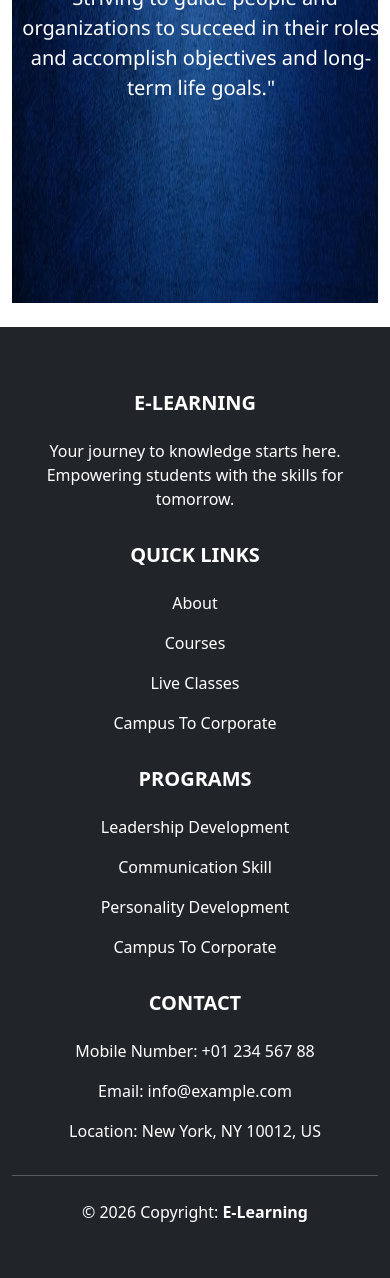
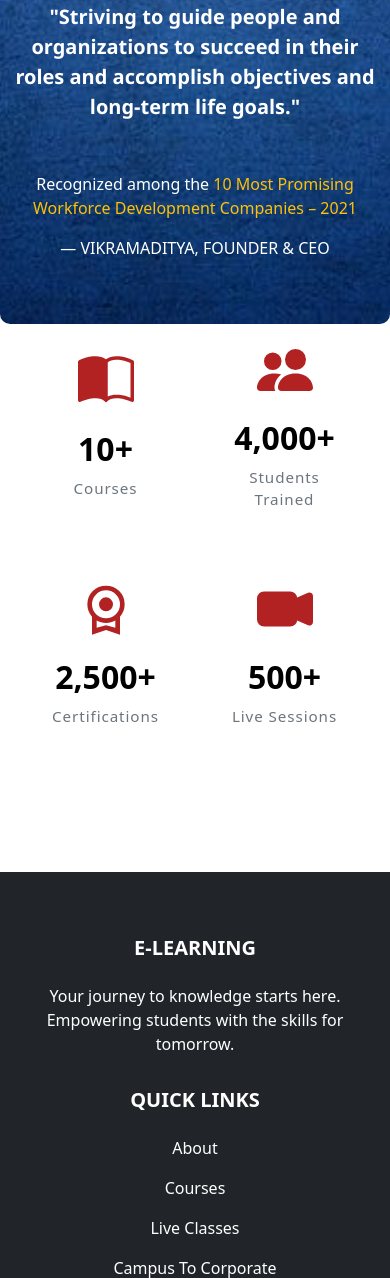
Before and after one commit to adityakumar-ara/E-LEARNING, a Django app: page / in a window 390 px wide. Shown: the part 741-2019 px from the top of the page. Before the commit the page ends 1963 px from the top, so only its background shows below. Run offline with Django 5.2, Linux system fonts and the light colour scheme; data comes from the database, SQL or seed files in the repository.

Commit message:
add more

```diff
--- a/e_learning/static/css/home.css
+++ b/e_learning/static/css/home.css
@@ -11,8 +11,8 @@
     position: absolute;
     top: 0;
     left: 0;
-    width: 100%;
-    height: 100%;
+    width: 150%;
+    height: 150%;
     object-fit: cover;
     z-index: -1;
 }
@@ -21,8 +21,12 @@
     background-color: rgba(0, 0, 0, 0.5); /* Semi-transparent overlay for text readability */
 }
 .patti-container{
-    height: 200%;
-    width: 100%;
+    background-image: url(../assest/horizebtal_patti.jpg);
+    background-size: cover;       /* Cover the entire screen */
+    background-repeat: no-repeat; /* Prevent repeating */
+    background-position: center;  /* Center the image */
+    background-attachment: fixed; /* Optional: fixed while scrolling */
+    border-radius:10px ;
 }
 .todo{
     width: 100%;
@@ -44,3 +48,51 @@
     letter-spacing :3px;
 
 }
+
+
+.featured-stats-section {
+    background-color: #ffffff;
+}
+
+.stat-card {
+    background: transparent;
+    border: none;
+    box-shadow: none;
+    min-height: auto;
+    display: flex;
+    flex-direction: column;
+    justify-content: center;
+    align-items: center;
+    text-align: center;
+    padding: 1.5rem 0;
+}
+
+.stat-value {
+    font-size: 2rem;
+    font-weight: 700;
+    color: #000;
+    margin-bottom: 0.25rem;
+}
+
+.stat-label {
+    font-size: 0.95rem;
+    letter-spacing: 0.06em;
+    text-transform: none;
+    color: #6c757d;
+}
+
+
+
+.stat-icon {
+    width: 56px;
+    height: 56px;
+    margin: 0 auto 1rem;
+    color: #b22222;
+}
+
+.stat-icon svg {
+    width: 100%;
+    height: 100%;
+    display: block;
+    fill: currentColor;
+}
--- a/e_learning/templates/home.html
+++ b/e_learning/templates/home.html
@@ -14,52 +14,118 @@
         <h1 class="display-5 fw-bold">Welcome to the E-Learning Platform</h1>
         <p class="col-md-8 fs-4">Your journey to knowledge starts here.</p>
         {% if not user.is_authenticated %}
-        <a
-          href="{% url 'register' %}"
-          class="btn btn-primary btn-lg"
-          type="button"
-          >Get Started</a
-        >
+        <a href="{% url 'register' %}" class="btn btn-primary btn-lg" type="button">Get Started</a>
         {% endif %}
       </div>
     </div>
   </div>
 </div>
-<div class="patti-container mt-4">
-  <div class="patti">
-    <img
-      src="{% static 'assest/horizebtal_patti.jpg' %}"
-      alt="Decorative horizontal stripe"
-      class="img-fluid w-100 todo"
-    />
-  </div>
-  <div class="row justify-content-center align-items-center">
+
+<div class="patti-container mt-4 row justify-content-center align-items-center py-5">
   <div class="col-12 col-md-10">
-     <div class="floating-quote-box position-absolute" style="bottom: -50px; text-align: center;">
-      <span class="border rounded-pill border-warning text-warning p-1"><svg class="warning" xmlns="http://www.w3.org/2000/svg" height="24px" viewBox="0 -960 960 960" width="24px" fill="#FFD700"><path d="M395-475q-35-35-35-85t35-85q35-35 85-35t85 35q35 35 35 85t-35 85q-35 35-85 35t-85-35ZM240-40v-309q-38-42-59-96t-21-115q0-134 93-227t227-93q134 0 227 93t93 227q0 61-21 115t-59 96v309l-240-80-240 80Zm410-350q70-70 70-170t-70-170q-70-70-170-70t-170 70q-70 70-70 170t70 170q70 70 170 70t170-70ZM320-159l160-41 160 41v-124q-35 20-75.5 31.5T480-240q-44 0-84.5-11.5T320-283v124Zm160-62Z"/></svg>SiliconIndia Magazine</span><br>
-      <span><svg xmlns="http://www.w3.org/2000/svg" width="16" height="16" fill="#FFD700" class="bi bi-star-fill" viewBox="0 0 16 16">
-      <path d="M3.612 15.443c-.386.198-.824-.149-.746-.592l.83-4.73L.173 6.765c-.329-.314-.158-.888.283-.95l4.898-.696L7.538.792c.197-.39.73-.39.927 0l2.184 4.327 4.898.696c.441.062.612.636.282.95l-3.522 3.356.83 4.73c.078.443-.36.79-.746.592L8 13.187l-4.389 2.256z"/>
+    <div class="floating-quote-box" style="bottom: -50px; text-align: center">
+      <span class="border rounded-pill border-warning text-warning p-1"><svg class="warning"
+          xmlns="http://www.w3.org/2000/svg" height="24px" viewBox="0 -960 960 960" width="24px" fill="#FFD700">
+          <path
+            d="M395-475q-35-35-35-85t35-85q35-35 85-35t85 35q35 35 35 85t-35 85q-35 35-85 35t-85-35ZM240-40v-309q-38-42-59-96t-21-115q0-134 93-227t227-93q134 0 227 93t93 227q0 61-21 115t-59 96v309l-240-80-240 80Zm410-350q70-70 70-170t-70-170q-70-70-170-70t-170 70q-70 70-70 170t70 170q70 70 170 70t170-70ZM320-159l160-41 160 41v-124q-35 20-75.5 31.5T480-240q-44 0-84.5-11.5T320-283v124Zm160-62Z" />
+        </svg>SiliconIndia Magazine</span><br />
+      <span><svg xmlns="http://www.w3.org/2000/svg" width="16" height="16" fill="#FFD700" class="bi bi-star-fill"
+          viewBox="0 0 16 16">
+          <path
+            d="M3.612 15.443c-.386.198-.824-.149-.746-.592l.83-4.73L.173 6.765c-.329-.314-.158-.888.283-.95l4.898-.696L7.538.792c.197-.39.73-.39.927 0l2.184 4.327 4.898.696c.441.062.612.636.282.95l-3.522 3.356.83 4.73c.078.443-.36.79-.746.592L8 13.187l-4.389 2.256z" />
         </svg></span>
-      <span><svg xmlns="http://www.w3.org/2000/svg" width="16" height="16" fill="#FFD700" class="bi bi-star-fill" viewBox="0 0 16 16">
-      <path d="M3.612 15.443c-.386.198-.824-.149-.746-.592l.83-4.73L.173 6.765c-.329-.314-.158-.888.283-.95l4.898-.696L7.538.792c.197-.39.73-.39.927 0l2.184 4.327 4.898.696c.441.062.612.636.282.95l-3.522 3.356.83 4.73c.078.443-.36.79-.746.592L8 13.187l-4.389 2.256z"/>
+      <span><svg xmlns="http://www.w3.org/2000/svg" width="16" height="16" fill="#FFD700" class="bi bi-star-fill"
+          viewBox="0 0 16 16">
+          <path
+            d="M3.612 15.443c-.386.198-.824-.149-.746-.592l.83-4.73L.173 6.765c-.329-.314-.158-.888.283-.95l4.898-.696L7.538.792c.197-.39.73-.39.927 0l2.184 4.327 4.898.696c.441.062.612.636.282.95l-3.522 3.356.83 4.73c.078.443-.36.79-.746.592L8 13.187l-4.389 2.256z" />
         </svg></span>
-      <span><svg xmlns="http://www.w3.org/2000/svg" width="16" height="16" fill="#FFD700" class="bi bi-star-fill" viewBox="0 0 16 16">
-      <path d="M3.612 15.443c-.386.198-.824-.149-.746-.592l.83-4.73L.173 6.765c-.329-.314-.158-.888.283-.95l4.898-.696L7.538.792c.197-.39.73-.39.927 0l2.184 4.327 4.898.696c.441.062.612.636.282.95l-3.522 3.356.83 4.73c.078.443-.36.79-.746.592L8 13.187l-4.389 2.256z"/>
+      <span><svg xmlns="http://www.w3.org/2000/svg" width="16" height="16" fill="#FFD700" class="bi bi-star-fill"
+          viewBox="0 0 16 16">
+          <path
+            d="M3.612 15.443c-.386.198-.824-.149-.746-.592l.83-4.73L.173 6.765c-.329-.314-.158-.888.283-.95l4.898-.696L7.538.792c.197-.39.73-.39.927 0l2.184 4.327 4.898.696c.441.062.612.636.282.95l-3.522 3.356.83 4.73c.078.443-.36.79-.746.592L8 13.187l-4.389 2.256z" />
         </svg></span>
-      <span><svg xmlns="http://www.w3.org/2000/svg" width="16" height="16" fill="#FFD700" class="bi bi-star-fill" viewBox="0 0 16 16">
-      <path d="M3.612 15.443c-.386.198-.824-.149-.746-.592l.83-4.73L.173 6.765c-.329-.314-.158-.888.283-.95l4.898-.696L7.538.792c.197-.39.73-.39.927 0l2.184 4.327 4.898.696c.441.062.612.636.282.95l-3.522 3.356.83 4.73c.078.443-.36.79-.746.592L8 13.187l-4.389 2.256z"/>
+      <span><svg xmlns="http://www.w3.org/2000/svg" width="16" height="16" fill="#FFD700" class="bi bi-star-fill"
+          viewBox="0 0 16 16">
+          <path
+            d="M3.612 15.443c-.386.198-.824-.149-.746-.592l.83-4.73L.173 6.765c-.329-.314-.158-.888.283-.95l4.898-.696L7.538.792c.197-.39.73-.39.927 0l2.184 4.327 4.898.696c.441.062.612.636.282.95l-3.522 3.356.83 4.73c.078.443-.36.79-.746.592L8 13.187l-4.389 2.256z" />
         </svg></span>
-      <span><svg xmlns="http://www.w3.org/2000/svg" width="16" height="16" fill="#FFD700" class="bi bi-star-fill" viewBox="0 0 16 16">
-      <path d="M3.612 15.443c-.386.198-.824-.149-.746-.592l.83-4.73L.173 6.765c-.329-.314-.158-.888.283-.95l4.898-.696L7.538.792c.197-.39.73-.39.927 0l2.184 4.327 4.898.696c.441.062.612.636.282.95l-3.522 3.356.83 4.73c.078.443-.36.79-.746.592L8 13.187l-4.389 2.256z"/>
+      <span><svg xmlns="http://www.w3.org/2000/svg" width="16" height="16" fill="#FFD700" class="bi bi-star-fill"
+          viewBox="0 0 16 16">
+          <path
+            d="M3.612 15.443c-.386.198-.824-.149-.746-.592l.83-4.73L.173 6.765c-.329-.314-.158-.888.283-.95l4.898-.696L7.538.792c.197-.39.73-.39.927 0l2.184 4.327 4.898.696c.441.062.612.636.282.95l-3.522 3.356.83 4.73c.078.443-.36.79-.746.592L8 13.187l-4.389 2.256z" />
         </svg></span>
       <p>June 2021 · Cover Feature</p>
-        <p class="text-uppercase">Featured in SiliconIndia Magazine – June 2021</p>
-        <p>
+      <p class="text-uppercase text-warning">
+        Featured in SiliconIndia Magazine – June 2021
+      </p>
+      <p class="fw-bold">
         "Striving to guide people and organizations to succeed in their roles
         and accomplish objectives and long-term life goals."
       </p>
+      <p>
+        Recognized among the
+        <heilight class="text-warning">10 Most Promising Workforce Development Companies – 2021
+        </heilight>
+      </p>
+      <p class="text-uppercase">— VikramAditya, Founder & CEO</p>
+    </div>
+  </div>
+</div>
+
+<div class="featured-stats-section py-5">
+  <div class="container">
+    <div class="row g-3 justify-content-center text-center">
+      <div class="col-6 col-sm-6 col-md-3">
+        <div class="stat-card rounded-4 p-4 h-50">
+          <div class="stat-icon">
+            <svg xmlns="http://www.w3.org/2000/svg" width="16" height="16" fill="currentColor" class="bi bi-book-half"
+              viewBox="0 0 16 16">
+              <path
+                d="M8.5 2.687c.654-.689 1.782-.886 3.112-.752 1.234.124 2.503.523 3.388.893v9.923c-.918-.35-2.107-.692-3.287-.81-1.094-.111-2.278-.039-3.213.492zM8 1.783C7.015.936 5.587.81 4.287.94c-1.514.153-3.042.672-3.994 1.105A.5.5 0 0 0 0 2.5v11a.5.5 0 0 0 .707.455c.882-.4 2.303-.881 3.68-1.02 1.409-.142 2.59.087 3.223.877a.5.5 0 0 0 .78 0c.633-.79 1.814-1.019 3.222-.877 1.378.139 2.8.62 3.681 1.02A.5.5 0 0 0 16 13.5v-11a.5.5 0 0 0-.293-.455c-.952-.433-2.48-.952-3.994-1.105C10.413.809 8.985.936 8 1.783" />
+            </svg>
+          </div>
+          <div class="stat-value">10+</div>
+          <div class="stat-label">Courses</div>
+        </div>
+      </div>
+      <div class="col-6 col-sm-6 col-md-3">
+        <div class="stat-card rounded-4 p-4 h-50">
+          <div class="stat-icon">
+            <svg xmlns="http://www.w3.org/2000/svg" width="16" height="16" fill="currentColor" class="bi bi-people-fill"
+              viewBox="0 0 16 16">
+              <path
+                d="M7 14s-1 0-1-1 1-4 5-4 5 3 5 4-1 1-1 1zm4-6a3 3 0 1 0 0-6 3 3 0 0 0 0 6m-5.784 6A2.24 2.24 0 0 1 5 13c0-1.355.68-2.75 1.936-3.72A6.3 6.3 0 0 0 5 9c-4 0-5 3-5 4s1 1 1 1zM4.5 8a2.5 2.5 0 1 0 0-5 2.5 2.5 0 0 0 0 5" />
+            </svg>
+          </div>
+          <div class="stat-value">4,000+</div>
+          <div class="stat-label">Students Trained</div>
+        </div>
+      </div>
+      <div class="col-6 col-sm-6 col-md-3">
+        <div class="stat-card rounded-4 p-4 h-50">
+          <div class="stat-icon">
+            <svg class="warning" xmlns="http://www.w3.org/2000/svg" viewBox="0 -960 960 960" fill="currentColor">
+              <path
+                d="M395-475q-35-35-35-85t35-85q35-35 85-35t85 35q35 35 35 85t-35 85q-35 35-85 35t-85-35ZM240-40v-309q-38-42-59-96t-21-115q0-134 93-227t227-93q134 0 227 93t93 227q0 61-21 115t-59 96v309l-240-80-240 80Zm410-350q70-70 70-170t-70-170q-70-70-170-70t-170 70q-70 70-70 170t70 170q70 70 170 70t170-70ZM320-159l160-41 160 41v-124q-35 20-75.5 31.5T480-240q-44 0-84.5-11.5T320-283v124Zm160-62Z" />
+            </svg>
+          </div>
+          <div class="stat-value">2,500+</div>
+          <div class="stat-label">Certifications</div>
+        </div>
+      </div>
+      <div class="col-6 col-sm-6 col-md-3">
+        <div class="stat-card rounded-4 p-4 h-50">
+          <div class="stat-icon">
+            <svg xmlns="http://www.w3.org/2000/svg" viewBox="0 0 16 16" fill="currentColor">
+              <path fill-rule="evenodd"
+                d="M0 5a2 2 0 0 1 2-2h7.5a2 2 0 0 1 1.983 1.738l3.11-1.382A1 1 0 0 1 16 4.269v7.462a1 1 0 0 1-1.406.913l-3.111-1.382A2 2 0 0 1 9.5 13H2a2 2 0 0 1-2-2z" />
+            </svg>
+          </div>
+          <div class="stat-value">500+</div>
+          <div class="stat-label">Live Sessions</div>
         </div>
       </div>
     </div>
   </div>
+
   {% endblock content %}
--- a/e_learning/templates/main.html
+++ b/e_learning/templates/main.html
@@ -6,7 +6,7 @@
     <meta name="viewport" content="width=device-width, initial-scale=1.0">
     <title>E-Learning Platform</title>
     <link href="https://cdn.jsdelivr.net/npm/bootstrap@5.3.3/dist/css/bootstrap.min.css" rel="stylesheet">
-
+    <link  href="npm i bootstrap-icons">
     {% block extra_css %}{% endblock %}
 </head>
 <body>
```
Lines whose indentation alone changed are shown as unchanged.
